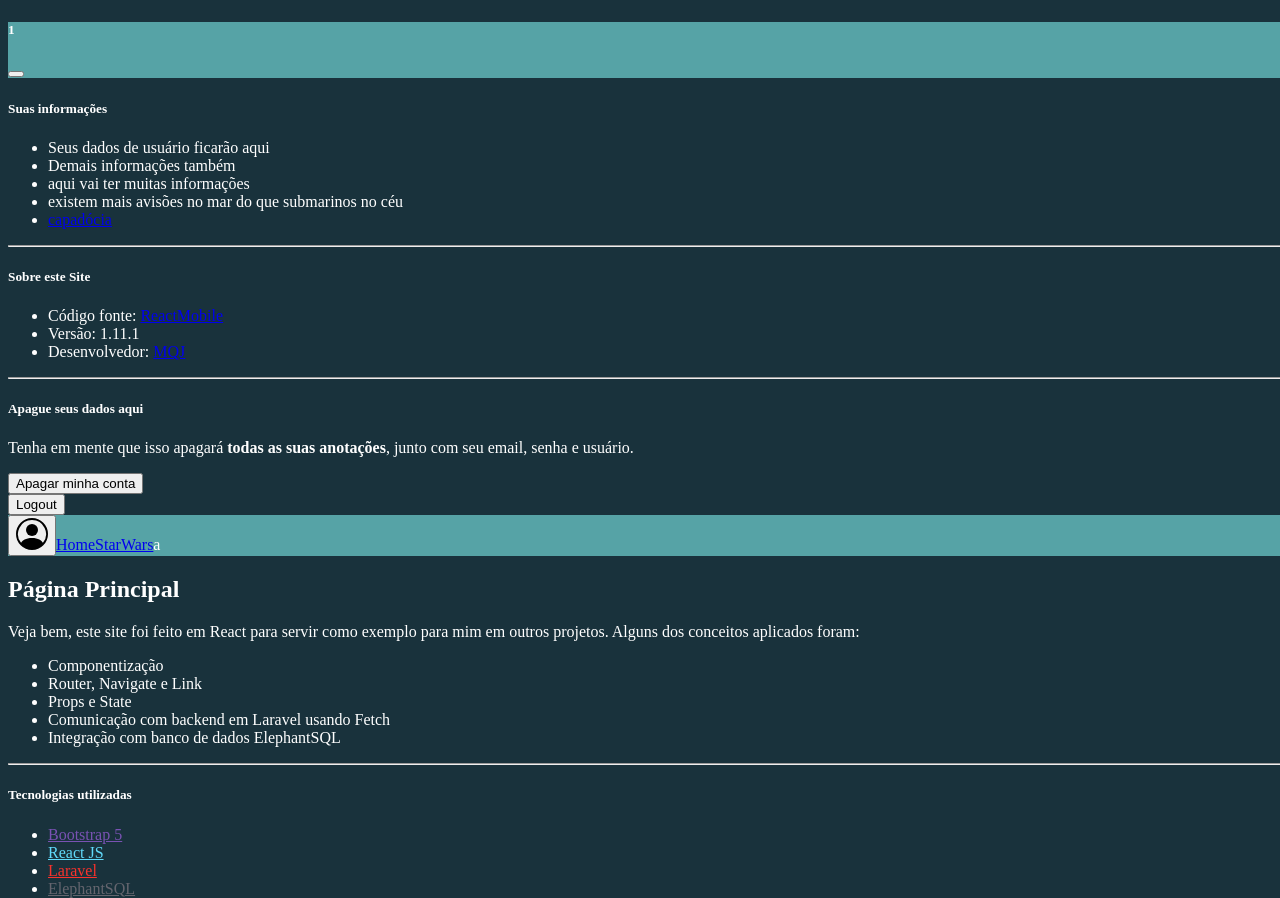
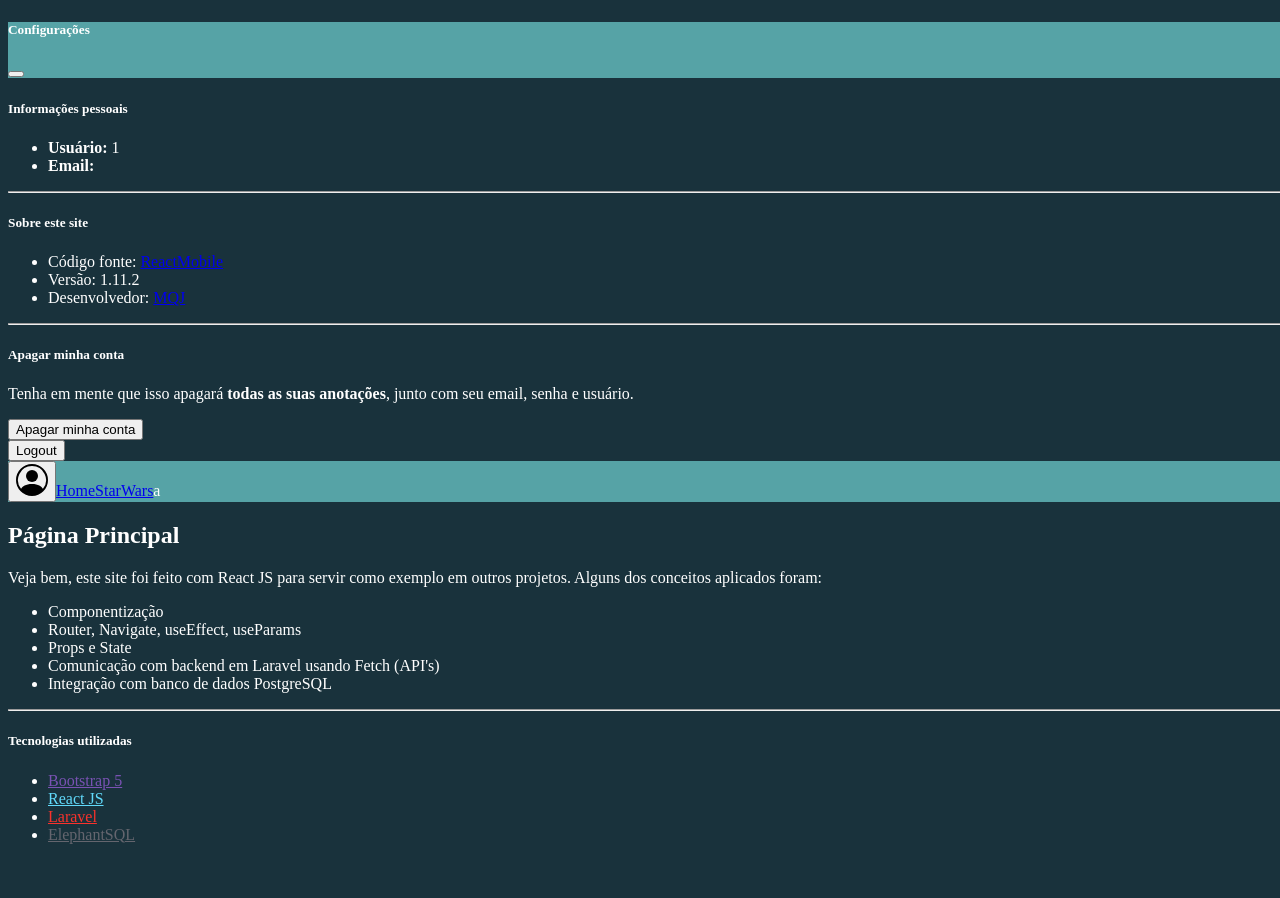
Before and after one commit to MQ-J/ReactMobile, a React app: page /1 in a window 1280 px wide. After the commit the page ends 844 px from the top, so only its background shows below. Built offline with nearby package versions, Linux system fonts and the light colour scheme; the HTML template or start-up script is replaced by a standard one.

Commit message:
1.11.2 + email do usuario aparece na tela + atualizei o conteudo principal

```diff
--- a/package.json
+++ b/package.json
@@ -1,6 +1,6 @@
 {
   "name": "react-project",
-  "version": "1.11.1",
+  "version": "1.11.2",
   "description": "",
   "main": "index.jsx",
   "keywords": [],
--- a/src/components/Home.jsx
+++ b/src/components/Home.jsx
@@ -19,15 +19,15 @@ export default function Home() {
       <div className="d-flex flex-column aligns-items-center justify-content-center w-50 mx-auto">
         <h2 className="text-center pt-3">Página Principal</h2>
         <p className="text-justify">
-          Veja bem, este site foi feito em React para servir como exemplo para
-          mim em outros projetos. Alguns dos conceitos aplicados foram:
+          Veja bem, este site foi feito com React JS para servir como exemplo em outros projetos.
+          Alguns dos conceitos aplicados foram:
         </p>
         <ul>
           <li>Componentização</li>
-          <li>Router, Navigate e Link</li>
+          <li>Router, Navigate, useEffect, useParams</li>
           <li>Props e State</li>
-          <li>Comunicação com backend em Laravel usando Fetch</li>
-          <li>Integração com banco de dados ElephantSQL</li>
+          <li>Comunicação com backend em Laravel usando Fetch (API's)</li>
+          <li>Integração com banco de dados PostgreSQL</li>
         </ul>
         <hr />
         <h5>Tecnologias utilizadas</h5>
--- a/src/components/Login.jsx
+++ b/src/components/Login.jsx
@@ -39,6 +39,7 @@ export default function Login() {
 
       if (res['status'] == 'ok') {
         localStorage.setItem("user", event.target.name.value)
+        localStorage.setItem("email", res['email'])
         localStorage.setItem("menu", res['menu'])
         navigate(event.target.name.value)
       } else {
--- a/src/components/Navbar.jsx
+++ b/src/components/Navbar.jsx
@@ -4,6 +4,9 @@ import { Link } from "react-router-dom";
 // -------------------------------------
 
 export function Navbar(props) {
+
+    //email
+    const email = localStorage.getItem("email")
 
     //versão do site
     const { version: appVersion } = require('/package.json');
@@ -13,6 +16,7 @@ export function Navbar(props) {
     const removeLogin = () => {
         localStorage.removeItem("user")
         localStorage.removeItem("menu")
+        localStorage.removeItem("email")
         location = url
     }
 
@@ -61,7 +65,7 @@ export function Navbar(props) {
 
                         <div className="modal-header bg-cadet border-3 border-dark">
                             <h5 className="modal-title" id="modalLabel">
-                                {props.user}
+                                Configurações
                             </h5>
                             <button
                                 type="button"
@@ -72,23 +76,20 @@ export function Navbar(props) {
                         </div>
 
                         <div className="modal-body">
-                            <h5>Suas informações</h5>
+                            <h5>Informações pessoais</h5>
                             <ul>
-                                <li>Seus dados de usuário ficarão aqui</li>
-                                <li>Demais informações também</li>
-                                <li>aqui vai ter muitas informações</li>
-                                <li>existem mais avisões no mar do que submarinos no céu</li>
-                                <li><a className="text-decoration-none text-white" role="button" href="https://pt.wikipedia.org/wiki/Capad%C3%B3cia">capadócia</a></li>
+                                <li><b>Usuário: </b>{props.user}</li>
+                                <li><b>Email: </b>{email}</li>
                             </ul>
                             <hr />
-                            <h5>Sobre este Site</h5>
+                            <h5>Sobre este site</h5>
                             <ul>
                                 <li>Código fonte: <a className="btn btn-outline-success p-0" role="button" href="https://github.com/MQ-J/ReactMobile">ReactMobile</a> </li>
                                 <li>Versão: {appVersion}</li>
                                 <li>Desenvolvedor: <a className="btn btn-outline-success p-0" role="button" href="https://github.com/MQ-J">MQJ</a> </li>
                             </ul>
                             <hr />
-                            <h5>Apague seus dados aqui</h5>
+                            <h5>Apagar minha conta</h5>
                             <p>Tenha em mente que isso apagará <b>todas as suas anotações</b>, junto com seu email, senha e usuário.</p>
                             <button
                                 type="button"
```
Also changed, not shown: 1 other file (tests, documents, lock files or other folders).
